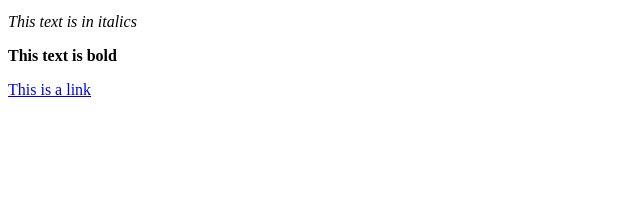
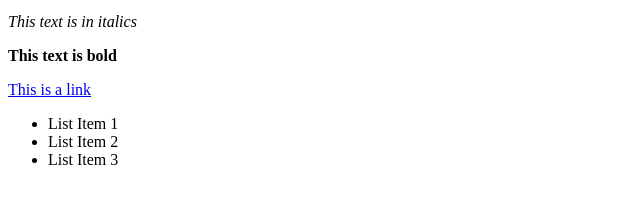
Before and after one commit to mussitu/homework2, a plain HTML site: page index.html in a window 1280 px wide. Shown: the part 101-304 px from the top of the page, without its empty margins (0-640 px from the left). Drawn offline with Linux system fonts and the light colour scheme.

Commit message:
Unordered List

```diff
--- a/index.html
+++ b/index.html
@@ -12,5 +12,12 @@
 		<p><i>This text is in italics</i></p>
 		<p><b>This text is bold</b></p>
 		<p><a href="#nowhere">This is a link</a></p>
+		<p>
+			<ul>
+				<li>List Item 1</li>
+				<li>List Item 2</li>
+				<li>List Item 3</li>
+			</ul>
+		</p>
 	</body>
 </html>
```
